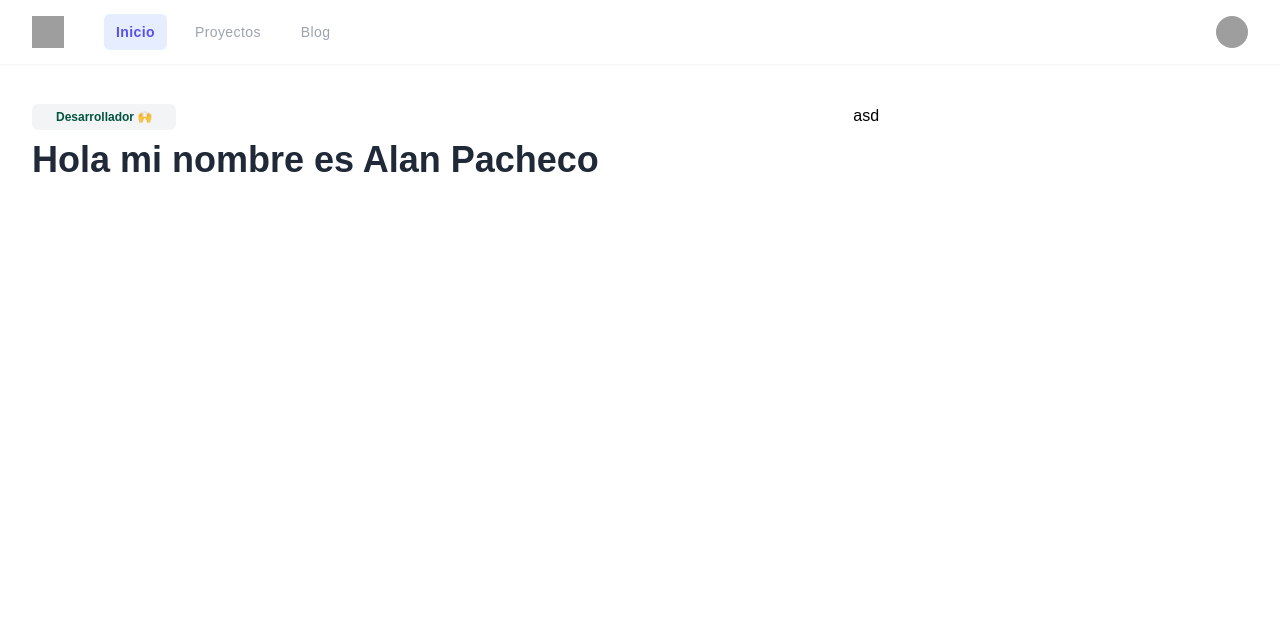
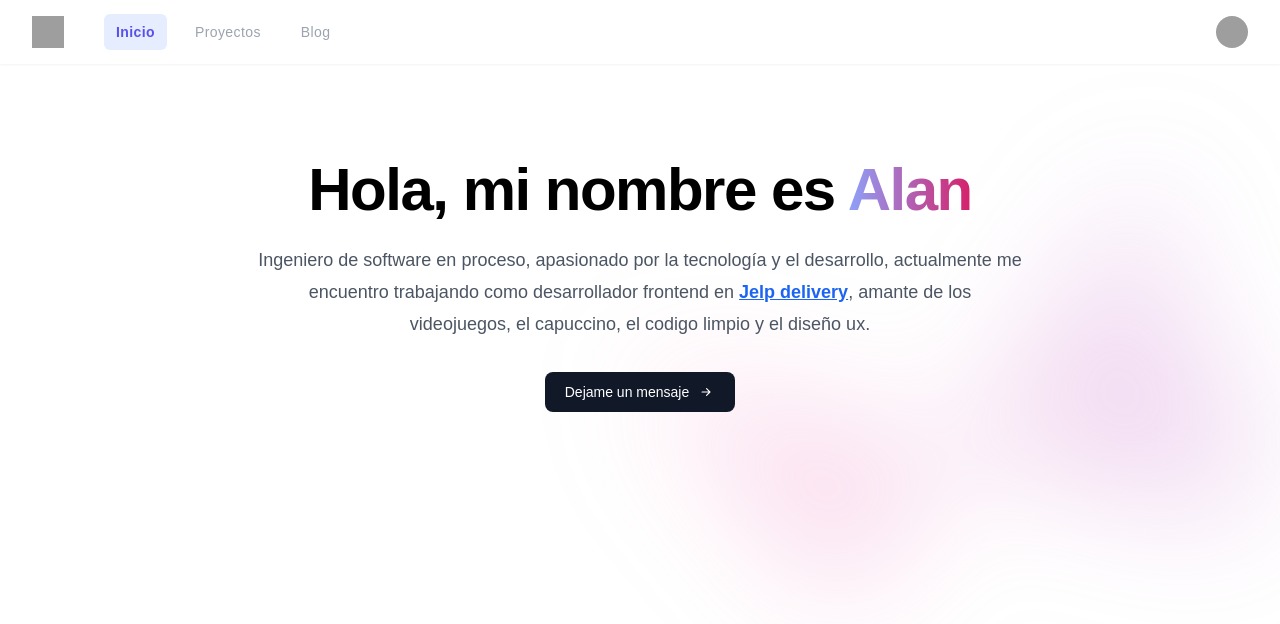
Before and after one commit to alansinbailarin/portfolio, a Vue app: page / in a window 1280 px wide. Shown: the top 624 px of the page. Built offline with nearby package versions, Linux system fonts and the light colour scheme; grey boxes are pictures that could not be loaded.

Commit message:
Ending the hero section

```diff
--- a/index.html
+++ b/index.html
@@ -1,10 +1,10 @@
 <!DOCTYPE html>
 <html lang="en">
   <head>
-    <meta charset="UTF-8">
-    <link rel="icon" href="/favicon.ico">
-    <meta name="viewport" content="width=device-width, initial-scale=1.0">
-    <title>Vite App</title>
+    <meta charset="UTF-8" />
+    <link rel="icon" href="/favicon.ico" />
+    <meta name="viewport" content="width=device-width, initial-scale=1.0" />
+    <title>Alan Pacheco</title>
   </head>
   <body>
     <div id="app"></div>
--- a/package.json
+++ b/package.json
@@ -10,6 +10,10 @@
     "type-check": "vue-tsc --noEmit"
   },
   "dependencies": {
+    "@fortawesome/fontawesome-svg-core": "^6.2.1",
+    "@fortawesome/free-brands-svg-icons": "^6.2.1",
+    "@fortawesome/free-regular-svg-icons": "^6.2.1",
+    "@fortawesome/free-solid-svg-icons": "^6.2.1",
     "@vueuse/core": "^9.9.0",
     "flowbite": "^1.5.5",
     "pinia": "^2.0.28",
--- /dev/null
+++ b/src/components/Hero.vue
@@ -0,0 +1,96 @@
+<!-- This example requires Tailwind CSS v3.0+ -->
+<template>
+  <main>
+    <div class="relative px-6 lg:px-8 pt-14">
+      <div class="mx-auto max-w-3xl">
+        <div>
+          <div>
+            <h1
+              class="text-4xl font-bold tracking-tight sm:text-center sm:text-6xl"
+            >
+              Hola, mi nombre es
+              <span
+                class="text-transparent bg-clip-text bg-gradient-to-r from-indigo-400 to-pink-600"
+              >
+                Alan
+              </span>
+            </h1>
+            <p class="mt-6 text-lg leading-8 text-gray-600 sm:text-center">
+              Ingeniero de software en proceso, apasionado por la tecnología y
+              el desarrollo, actualmente me encuentro trabajando como
+              desarrollador frontend en
+              <a
+                href="https://www.jelp.delivery"
+                target="_blank"
+                class="text-blue-600 font-semibold underline"
+                >Jelp delivery</a
+              >, amante de los videojuegos, el capuccino, el codigo limpio y el
+              diseño ux.
+            </p>
+            <div class="mt-8 flex gap-x-4 sm:justify-center">
+              <!-- Modal toggle -->
+              <button
+                class="inline-flex items-center text-white bg-gray-900 hover:bg-gray-800 font-medium rounded-lg text-sm px-5 py-2.5 text-center transition duration-200 ease-in-out"
+                type="button"
+                data-modal-toggle="authentication-modal"
+              >
+                Dejame un mensaje
+                <svg
+                  xmlns="http://www.w3.org/2000/svg"
+                  width="18"
+                  height="18"
+                  fill="currentColor"
+                  class="bi bi-arrow-right-short ml-2"
+                  viewBox="0 0 16 16"
+                >
+                  <path
+                    fill-rule="evenodd"
+                    d="M4 8a.5.5 0 0 1 .5-.5h5.793L8.146 5.354a.5.5 0 1 1 .708-.708l3 3a.5.5 0 0 1 0 .708l-3 3a.5.5 0 0 1-.708-.708L10.293 8.5H4.5A.5.5 0 0 1 4 8z"
+                  />
+                </svg>
+              </button>
+              <MessageModal />
+            </div>
+          </div>
+          <div
+            class="absolute inset-x-0 top-[calc(100%-13rem)] -z-10 transform-gpu overflow-hidden blur-3xl sm:top-[calc(100%-30rem)]"
+          >
+            <svg
+              class="relative left-[calc(50%+3rem)] h-[21.1875rem] max-w-none -translate-x-1/2 sm:left-[calc(50%+36rem)] sm:h-[42.375rem]"
+              viewBox="0 0 1155 678"
+              fill="none"
+              xmlns="http://www.w3.org/2000/svg"
+            >
+              <path
+                fill="url(#ecb5b0c9-546c-4772-8c71-4d3f06d544bc)"
+                fill-opacity=".3"
+                d="M317.219 518.975L203.852 678 0 438.341l317.219 80.634 204.172-286.402c1.307 132.337 45.083 346.658 209.733 145.248C936.936 126.058 882.053-94.234 1031.02 41.331c119.18 108.451 130.68 295.337 121.53 375.223L855 299l21.173 362.054-558.954-142.079z"
+              />
+              <defs>
+                <linearGradient
+                  id="ecb5b0c9-546c-4772-8c71-4d3f06d544bc"
+                  x1="1155.49"
+                  x2="-78.208"
+                  y1=".177"
+                  y2="474.645"
+                  gradientUnits="userSpaceOnUse"
+                >
+                  <stop stop-color="#9089FC"></stop>
+                  <stop offset="1" stop-color="#FF80B5"></stop>
+                </linearGradient>
+              </defs>
+            </svg>
+          </div>
+        </div>
+      </div>
+    </div>
+  </main>
+</template>
+<script lang="ts">
+export default {
+  name: "hero-page",
+};
+</script>
+<script setup lang="ts">
+import MessageModal from "./hero-components/MessageModal.vue";
+</script>
--- a/src/components/Navbar.vue
+++ b/src/components/Navbar.vue
@@ -44,7 +44,6 @@
                 </div>
                 <div
                   v-if="open"
-                  ref="userDropdown"
                   class="absolute right-0 z-10 mt-2 w-48 origin-top-right rounded-md bg-white py-1 shadow-lg ring-1 ring-black ring-opacity-5 focus:outline-none"
                   role="menu"
                   aria-orientation="vertical"
@@ -158,12 +157,9 @@ export default {
 <script setup lang="ts">
 import { ref } from "vue";
 import { RouterLink } from "vue-router";
-import { onClickOutside } from "@vueuse/core";
 
-const userDropdown = ref(null);
 const open = ref(false);
 
-onClickOutside(userDropdown, () => (open.value = false));
 const menu = [
   {
     name: "Inicio",
--- /dev/null
+++ b/src/components/hero-components/MessageModal.vue
@@ -0,0 +1,113 @@
+<template>
+  <div
+    id="authentication-modal"
+    tabindex="-1"
+    aria-hidden="true"
+    class="fixed top-0 left-0 right-0 z-50 hidden w-full p-4 overflow-x-hidden overflow-y-auto md:inset-0 h-modal md:h-full"
+  >
+    <div class="relative w-full h-full max-w-md md:h-auto">
+      <!-- Modal content -->
+      <div class="relative bg-white rounded-lg shadow dark:bg-gray-700">
+        <button
+          type="button"
+          class="absolute top-3 right-2.5 text-gray-400 bg-transparent hover:bg-gray-200 hover:text-gray-900 rounded-lg text-sm p-1.5 ml-auto inline-flex items-center dark:hover:bg-gray-800 dark:hover:text-white"
+          data-modal-toggle="authentication-modal"
+        >
+          <svg
+            aria-hidden="true"
+            class="w-5 h-5"
+            fill="currentColor"
+            viewBox="0 0 20 20"
+            xmlns="http://www.w3.org/2000/svg"
+          >
+            <path
+              fill-rule="evenodd"
+              d="M4.293 4.293a1 1 0 011.414 0L10 8.586l4.293-4.293a1 1 0 111.414 1.414L11.414 10l4.293 4.293a1 1 0 01-1.414 1.414L10 11.414l-4.293 4.293a1 1 0 01-1.414-1.414L8.586 10 4.293 5.707a1 1 0 010-1.414z"
+              clip-rule="evenodd"
+            ></path>
+          </svg>
+          <span class="sr-only">Close modal</span>
+        </button>
+        <div class="px-6 py-6 lg:px-8">
+          <h3 class="mb-4 text-xl font-medium text-gray-900 dark:text-white">
+            Sign in to our platform
+          </h3>
+          <form class="space-y-6" action="#">
+            <div>
+              <label
+                for="email"
+                class="block mb-2 text-sm font-medium text-gray-900 dark:text-white"
+                >Your email</label
+              >
+              <input
+                type="email"
+                name="email"
+                id="email"
+                class="bg-gray-50 border border-gray-300 text-gray-900 text-sm rounded-lg focus:ring-blue-500 focus:border-blue-500 block w-full p-2.5 dark:bg-gray-600 dark:border-gray-500 dark:placeholder-gray-400 dark:text-white"
+                placeholder="name@company.com"
+                required
+              />
+            </div>
+            <div>
+              <label
+                for="password"
+                class="block mb-2 text-sm font-medium text-gray-900 dark:text-white"
+                >Your password</label
+              >
+              <input
+                type="password"
+                name="password"
+                id="password"
+                placeholder="••••••••"
+                class="bg-gray-50 border border-gray-300 text-gray-900 text-sm rounded-lg focus:ring-blue-500 focus:border-blue-500 block w-full p-2.5 dark:bg-gray-600 dark:border-gray-500 dark:placeholder-gray-400 dark:text-white"
+                required
+              />
+            </div>
+            <div class="flex justify-between">
+              <div class="flex items-start">
+                <div class="flex items-center h-5">
+                  <input
+                    id="remember"
+                    type="checkbox"
+                    value=""
+                    class="w-4 h-4 border border-gray-300 rounded bg-gray-50 focus:ring-3 focus:ring-blue-300 dark:bg-gray-600 dark:border-gray-500 dark:focus:ring-blue-600 dark:ring-offset-gray-800"
+                    required
+                  />
+                </div>
+                <label
+                  for="remember"
+                  class="ml-2 text-sm font-medium text-gray-900 dark:text-gray-300"
+                  >Remember me</label
+                >
+              </div>
+              <a
+                href="#"
+                class="text-sm text-blue-700 hover:underline dark:text-blue-500"
+                >Lost Password?</a
+              >
+            </div>
+            <button
+              type="submit"
+              class="w-full text-white bg-blue-700 hover:bg-blue-800 focus:ring-4 focus:outline-none focus:ring-blue-300 font-medium rounded-lg text-sm px-5 py-2.5 text-center dark:bg-blue-600 dark:hover:bg-blue-700 dark:focus:ring-blue-800"
+            >
+              Login to your account
+            </button>
+            <div class="text-sm font-medium text-gray-500 dark:text-gray-300">
+              Not registered?
+              <a
+                href="#"
+                class="text-blue-700 hover:underline dark:text-blue-500"
+                >Create account</a
+              >
+            </div>
+          </form>
+        </div>
+      </div>
+    </div>
+  </div>
+</template>
+<script lang="ts">
+export default {
+  name: "message-modal",
+};
+</script>
--- a/src/main.ts
+++ b/src/main.ts
@@ -4,7 +4,6 @@ import { createPinia } from "pinia";
 import App from "./App.vue";
 import router from "./router";
 
-// import "./assets/main.css";
 import "./index.css";
 import "flowbite";
 
--- a/src/views/principal/Home.vue
+++ b/src/views/principal/Home.vue
@@ -1,19 +1,6 @@
 <template>
   <div class="mx-auto max-w-7xl px-4 sm:px-6 lg:px-8 mt-10">
-    <div class="grid grid-cols-3 gap-4">
-      <div class="col-span-2">
-        <div class="mb-3">
-          <span
-            class="text-xs font-semibold bg-gray-100 text-green-800 px-6 py-1.5 rounded-md"
-            >Desarrollador 🙌</span
-          >
-        </div>
-        <h1 class="text-4xl text-gray-800 font-extrabold">
-          Hola mi nombre es Alan Pacheco
-        </h1>
-      </div>
-      <div>asd</div>
-    </div>
+    <HeroSection />
   </div>
 </template>
 <script lang="ts">
@@ -21,4 +8,6 @@ export default {
   name: "home-page",
 };
 </script>
-<script setup lang="ts"></script>
+<script setup lang="ts">
+import HeroSection from "../../components/Hero.vue";
+</script>
--- a/tailwind.config.js
+++ b/tailwind.config.js
@@ -8,7 +8,7 @@ module.exports = {
   theme: {
     extend: {
       fontFamily: {
-        sans: ["Arial", "noto-sans"],
+        sans: ["Montserrat", "sans-serif"],
       },
     },
   },
```
Also changed, not shown: src/assets/developer.png (added), 1 other file (tests, documents, lock files or other folders).
